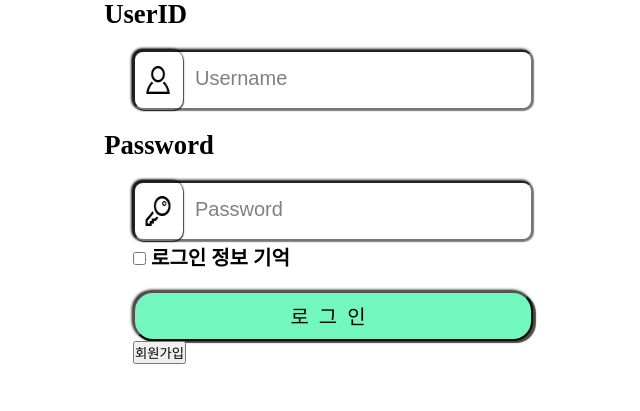
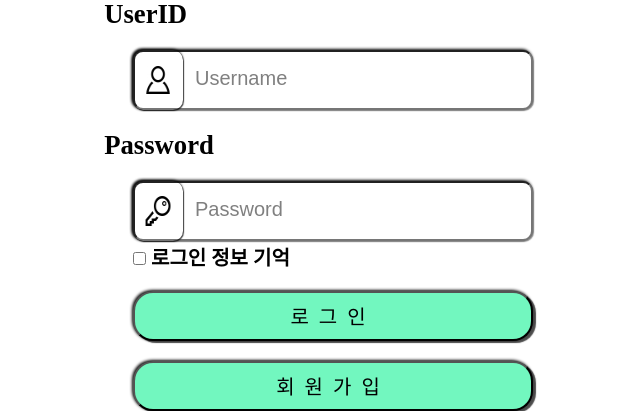
Before and after one commit to LeeJY0116/CPMS, a Django app: page /login/ in a window 1280 px wide. Shown: the part 471-882 px from the top of the page, without its empty margins (187-827 px from the left). Before the commit the page ends 835 px from the top, so only its background shows below. Run offline with Django 3.2, Linux system fonts and the light colour scheme.

Commit message:
no message

```diff
--- a/CPMS/CPMSproject/CPMSapp/static/login.css
+++ b/CPMS/CPMSproject/CPMSapp/static/login.css
@@ -40,8 +40,7 @@
     font-size: 15pt;
 }
 
-.login_button,
-.login>form>button {
+.login_button, .signup {
     box-shadow: 3px 2px 1px rgba(0, 0, 0, 0.7), -1px -1px 3px rgba(0, 0, 0, 1);
     margin-top: 20px;
     background: #72F7BF;
```
Also changed, not shown: CPMS/CPMSproject/db.sqlite3.
